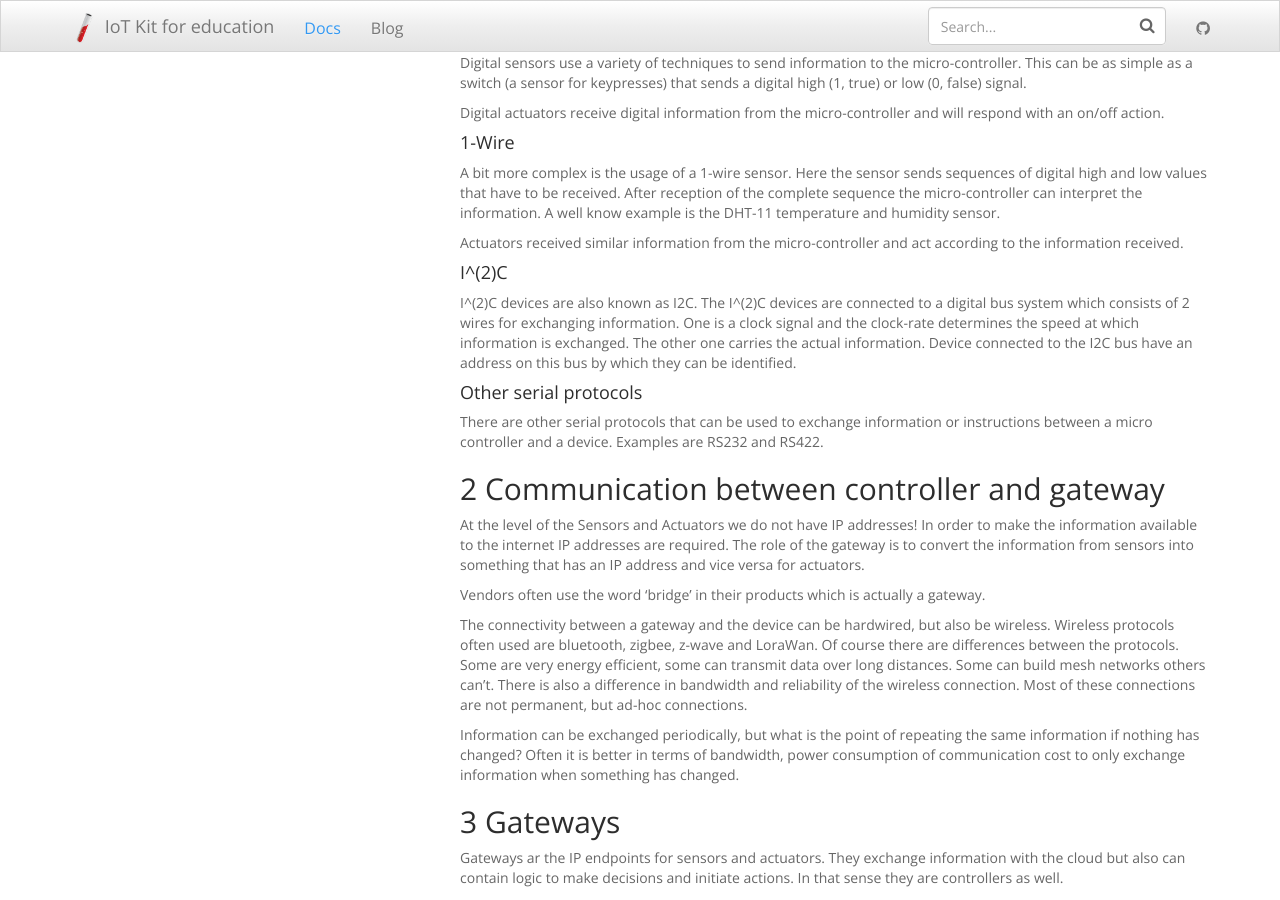
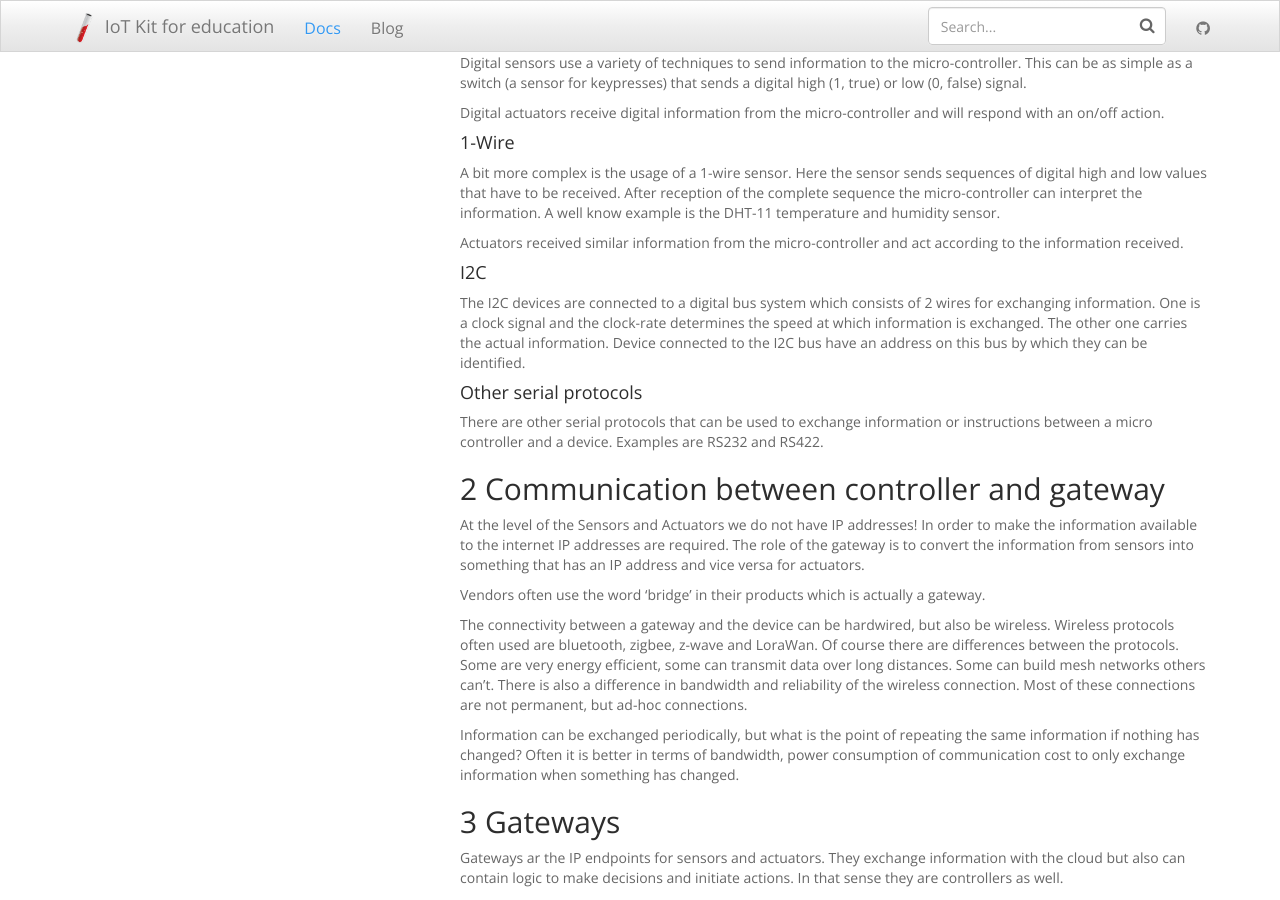
Before and after one commit to mverleun/IoT-Web, a Jekyll site: the page built from _docs/IoT-Essentials-learning-objectives.md, in a window 1280 px wide and 900 px high, scrolled down 1127 px. Built offline with Jekyll 4.4.1, drawn with Linux system fonts in a browser that asks for light colours; nearby versions of some CDN libraries; some of the changed text lies outside the part shown.

Commit message:
Changed formatting of I2C

```diff
--- a/_data/docs.yml
+++ b/_data/docs.yml
@@ -1,7 +1,7 @@
 - title: The Bigger Picture
   docs:
+  - IoT-Essentials-learning-objectives
   - overview
-  - IoT-Essentials-learning-objectives
 
 - title: Components
   docs:
--- a/_docs/IoT-Essentials-learning-objectives.md
+++ b/_docs/IoT-Essentials-learning-objectives.md
@@ -69,8 +69,8 @@ and humidity sensor.
 Actuators received similar information from the micro-controller and act
 according to the information received.
 
-#### I^(2)C
-I^(2)C devices are also known as I2C. The I^(2)C devices are connected to a digital bus system which consists of 2 wires for exchanging information. One is a clock signal and the clock-rate determines the speed at which information is exchanged. The other one carries the actual information. Device connected to the I2C bus have an address on this bus by which they can be identified.
+#### I2C
+The I2C devices are connected to a digital bus system which consists of 2 wires for exchanging information. One is a clock signal and the clock-rate determines the speed at which information is exchanged. The other one carries the actual information. Device connected to the I2C bus have an address on this bus by which they can be identified.
 
 #### Other serial protocols
 There are other serial protocols that can be used to exchange
@@ -187,7 +187,7 @@ Given the IoT landscape described above I propose the following learning objecti
 
 Students should be able to describe commonly used electronic techniques that are used to connect sensors and actuators:
 
--   I^(2)C
+-   I2C
 -   1-Wire
 -   RS232
 -   Hardwiring (Digital and analogue)
```
Also changed, not shown: 1 other file.
